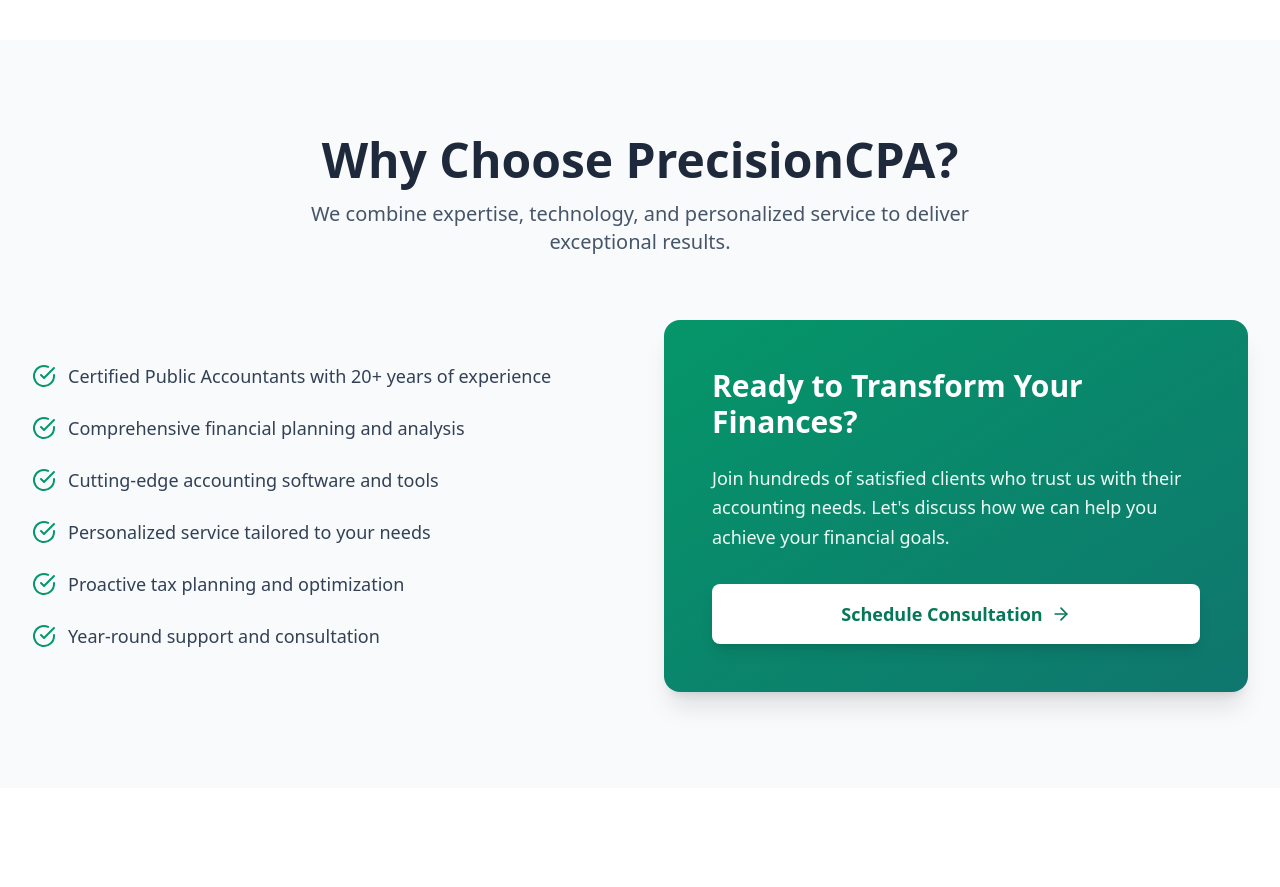
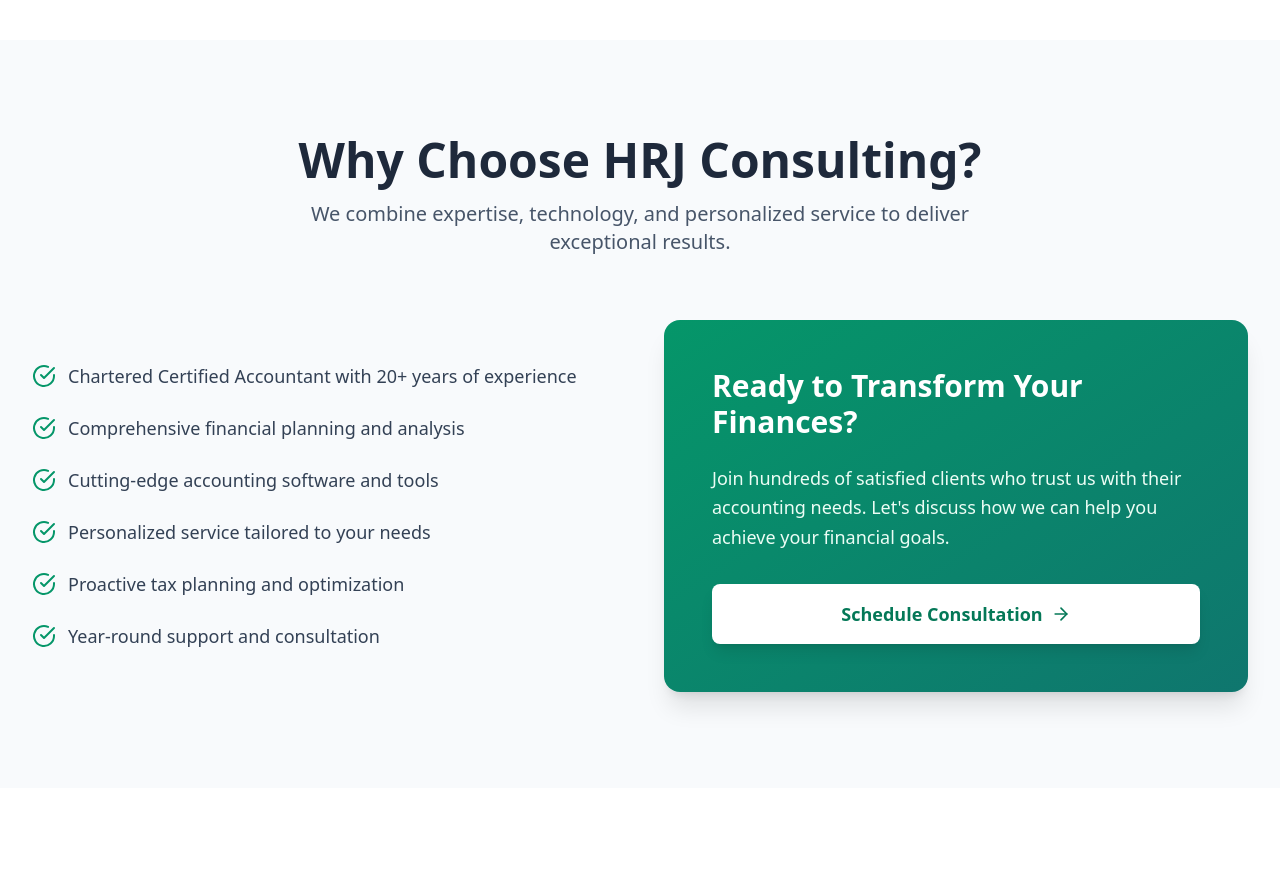
Before and after one commit to femgee/hrjconsulting, a React (Vite) app: page / in a window 1280 px wide. Shown: the part 960-1847 px from the top of the page. Built offline with nearby package versions, Linux system fonts and the light colour scheme.

Commit message:
Added Chartered Certified Accountant

```diff
--- a/src/pages/Home.tsx
+++ b/src/pages/Home.tsx
@@ -74,7 +74,7 @@ export default function Home() {
         <div className="max-w-7xl mx-auto px-4 sm:px-6 lg:px-8">
           <div className="text-center mb-16">
             <h2 className="text-3xl md:text-5xl font-bold text-slate-800 mb-4">
-              Why Choose PrecisionCPA?
+              Why Choose HRJ Consulting?
             </h2>
             <p className="text-xl text-slate-600 max-w-2xl mx-auto">
               We combine expertise, technology, and personalized service to
@@ -85,7 +85,7 @@ export default function Home() {
           <div className="grid grid-cols-1 md:grid-cols-2 gap-12 items-center">
             <div className="space-y-6">
               {[
-                'Certified Public Accountants with 20+ years of experience',
+                'Chartered Certified Accountant with 20+ years of experience',
                 'Comprehensive financial planning and analysis',
                 'Cutting-edge accounting software and tools',
                 'Personalized service tailored to your needs',
@@ -109,7 +109,7 @@ export default function Home() {
                 your financial goals.
               </p>
               <a
-                href="mailto:newclient@precisioncpa.com?subject=Consultation Request&body=Hello, I would like to schedule a consultation to discuss my accounting needs."
+                href="mailto:femgee@gmail.com?subject=Consultation Request&body=Hello, I would like to schedule a consultation to discuss my accounting needs."
                 className="bg-white text-emerald-700 px-8 py-4 rounded-lg font-semibold text-lg hover:bg-emerald-50 transition-colors w-full sm:w-auto flex items-center justify-center space-x-2 shadow-lg"
               >
                 <span>Schedule Consultation</span>
```
